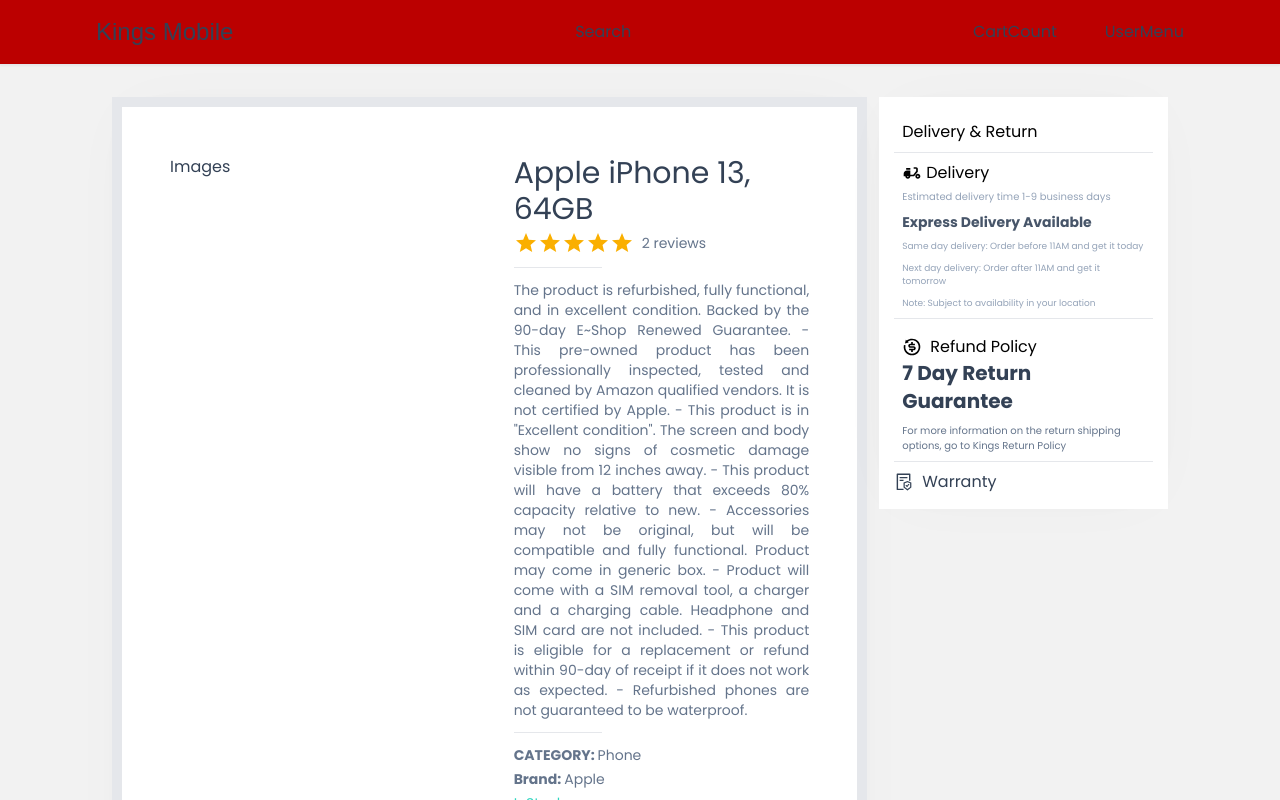
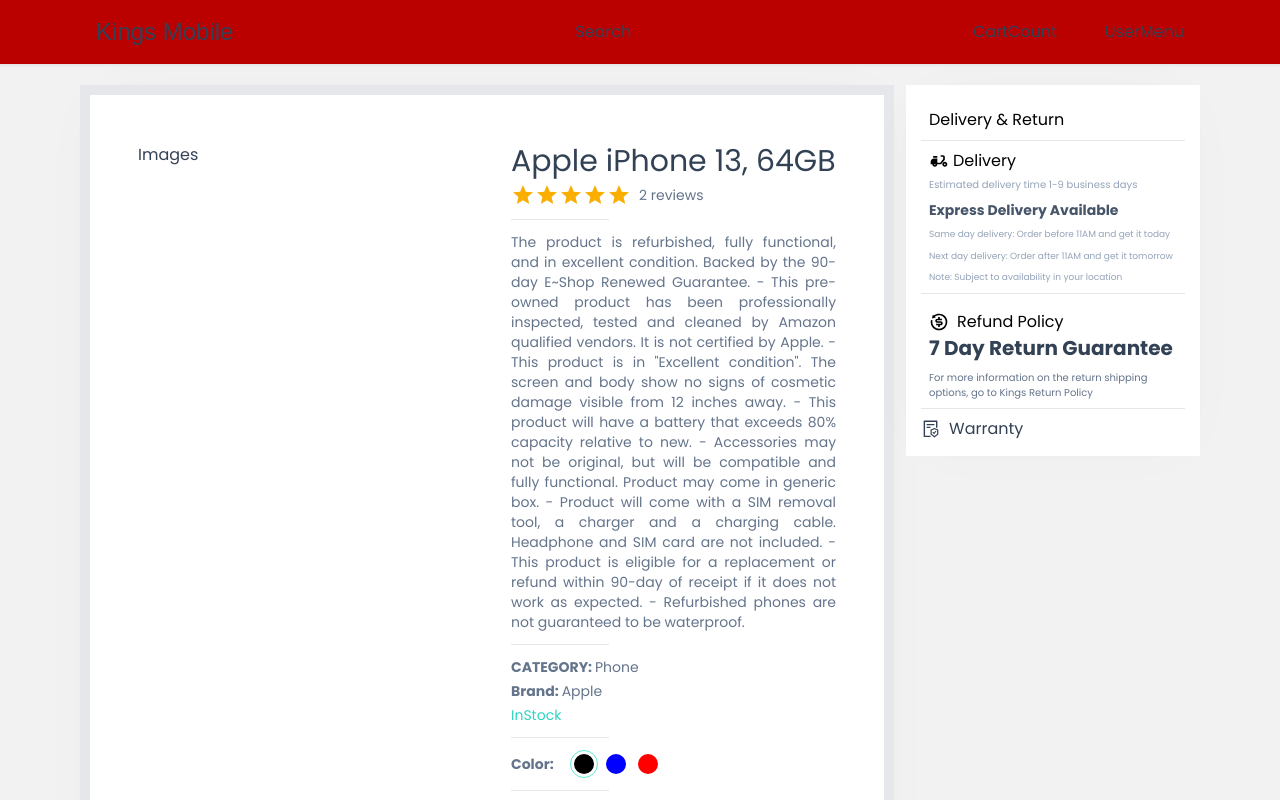
Before and after one commit to okoid721/Phone_Eccomerce, a Next.js app in the folder phone-eccomerce/: page /product/1 in a window 1280 px wide. Shown: the top 800 px of the page. Built offline with nearby package versions, Linux system fonts and the light colour scheme; a web font is replaced by a local one.

Commit message:
eccomerce

```diff
--- a/phone-eccomerce/app/product/[productId]/page.tsx
+++ b/phone-eccomerce/app/product/[productId]/page.tsx
@@ -10,7 +10,7 @@
   console.log('params', params);
 
   return (
-    <div className=" p-0 lg:p-8">
+    <div className=" p-0 pt-5">
       <Containers>
         <ProductDetails product={product} />
       </Containers>
```
